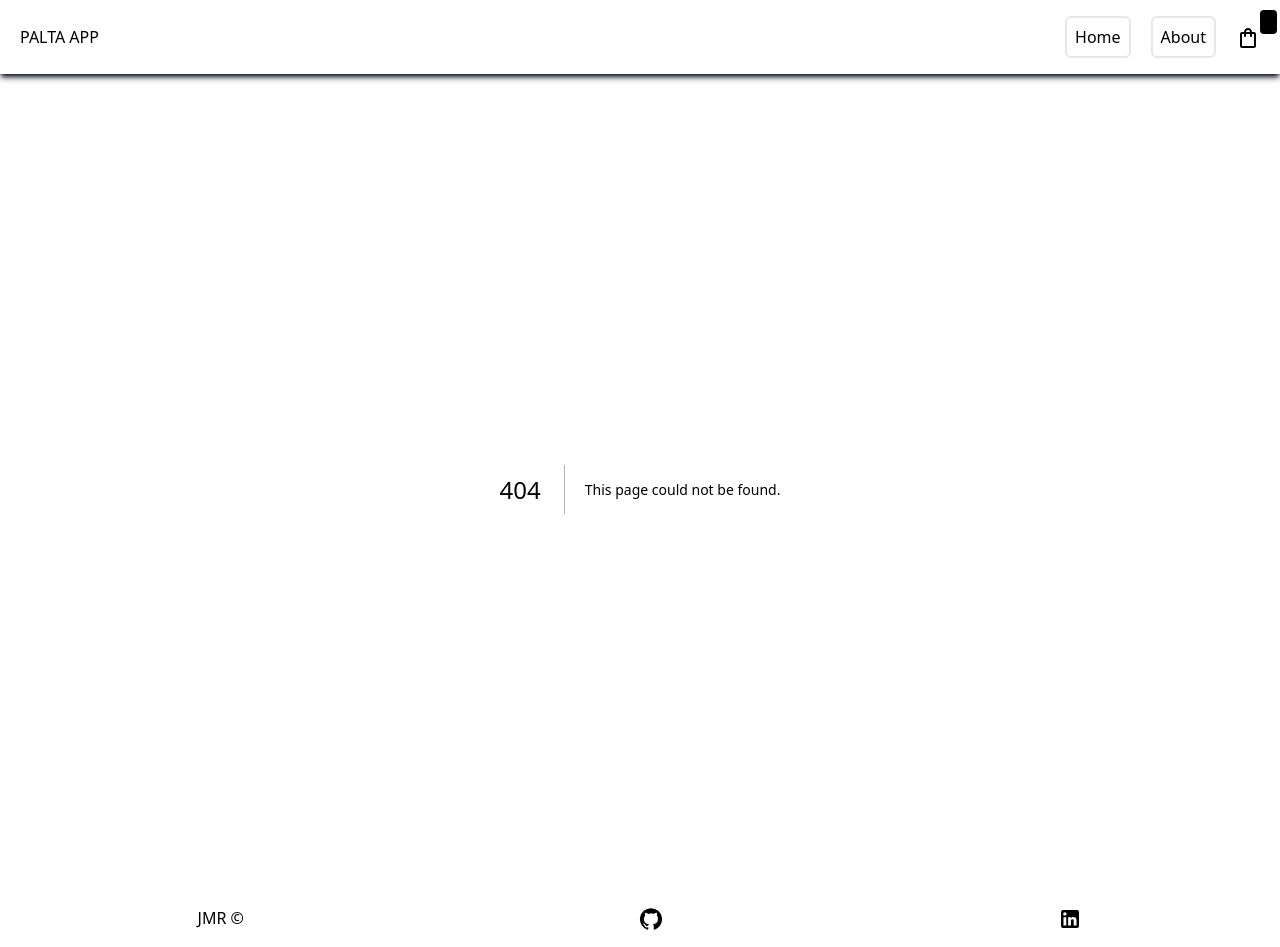
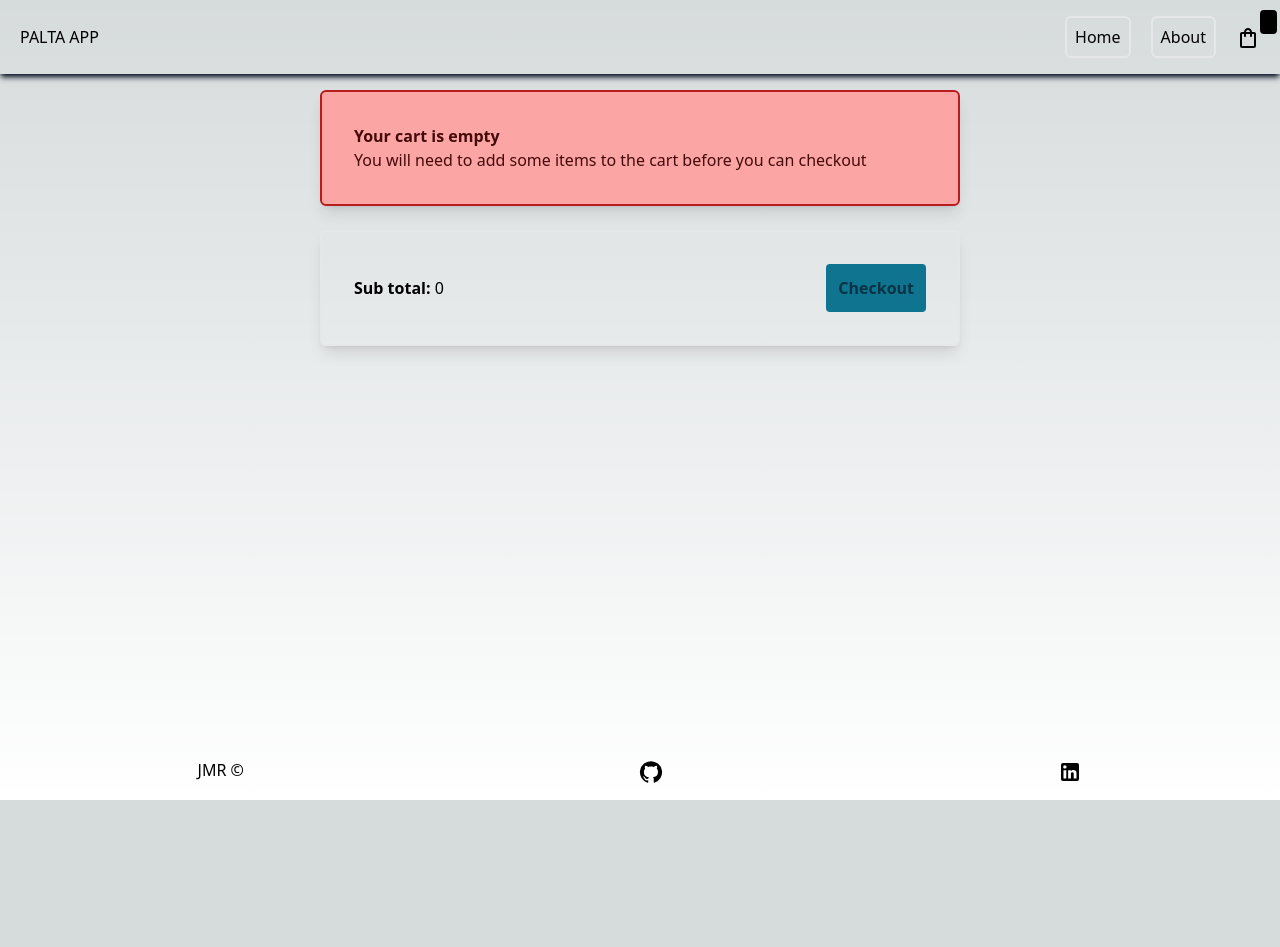
Before and after one commit to JMRodriguez-work/palta-next, a Next.js app: page /cart in a window 1280 px wide. Before the commit this address had no page. After the commit the page ends 800 px from the top, so only its background shows below. Built offline with nearby package versions, Linux system fonts and the light colour scheme.

Commit message:
UPDATE: Cart functionality - not finished

```diff
--- /dev/null
+++ b/src/components/CartList.tsx
@@ -0,0 +1,20 @@
+import React from 'react'
+
+interface PropsType {
+  isCartNotEmpty: boolean
+  cart: TProduct[]
+}
+
+export function CartList ({ isCartNotEmpty, cart }: PropsType): JSX.Element {
+  return (
+    <section className='w-full items-center justify-center'>
+        {isCartNotEmpty
+          ? <h2>Cart not empty</h2>
+          : <div className='flex flex-col p-8 border-2 rounded-md shadow-lg bg-red-300 border-red-700 text-red-950'>
+              <h2 className='font-semibold'>Your cart is empty</h2>
+              <p>You will need to add some items to the cart before you can checkout</p>
+            </div>
+        }
+    </section>
+  )
+}
--- a/src/components/Navbar.tsx
+++ b/src/components/Navbar.tsx
@@ -1,8 +1,11 @@
 import Link from 'next/link'
 import React from 'react'
 import ShoppingBagOutlinedIcon from '@mui/icons-material/ShoppingBagOutlined'
+import { useSelector } from 'react-redux'
+import type { RootState } from '@/redux/store'
 
 export default function Navbar (): JSX.Element {
+  const cart = useSelector((state: RootState) => state.cart)
   return (
     <nav className='flex py-6 items-center justify-between px-5 shadow-md shadow-slate-900'>
         <h1>PALTA APP</h1>
@@ -20,7 +23,7 @@ export default function Navbar (): JSX.Element {
             <li className='relative cursor-pointer'>
                 <Link href='/cart'>
                         <ShoppingBagOutlinedIcon className='text-4xl' aria-label='cart button' />
-                        <span className='absolute bottom-4 px-1 left-6 bg-black rounded'>0</span>
+                        <span className='absolute bottom-4 px-1 left-6 bg-black rounded'>{cart.length}</span>
                 </Link>
             </li>
         </ul>
--- /dev/null
+++ b/src/pages/cart.tsx
@@ -0,0 +1,25 @@
+import type { RootState } from '@/redux/store'
+import React from 'react'
+import { useSelector } from 'react-redux'
+import Head from 'next/head'
+import { CartList } from '@/components/CartList'
+
+export default function Cart (): JSX.Element {
+  const cart = useSelector((state: RootState) => state.cart)
+  const isCartNotEmpty = cart.length > 0
+  return (
+    <main className='w-2/4 m-auto'>
+        <Head>
+            <title>Cart - Paltas</title>
+            <meta name="description" content="Carrito de compras de Palta App" />
+        </Head>
+        <CartList cart={cart} isCartNotEmpty={isCartNotEmpty} />
+        <section className='w-full mt-6 flex items-center justify-between p-8 border-2 rounded-md shadow-lg'>
+            <h2 className='font-bold'>Sub total: <span className='font-light'>{cart.length}</span></h2>
+            <button className='bg-cyan-700 p-3 rounded text-cyan-950 font-semibold hover:bg-cyan-500 transition-all ease duration-200'>
+              Checkout
+            </button>
+        </section>
+    </main>
+  )
+}
--- a/src/redux/cartReducer.ts
+++ b/src/redux/cartReducer.ts
@@ -7,7 +7,7 @@ const cartReducer = createSlice({
     addToCart (state, action: { payload: TProduct }) {
       const item = action.payload
       const itemInCart = state.find(i => i.id === item.id)
-      if (itemInCart != null) return
+      if (itemInCart != null) return state
       state.push(item)
     }
   }
```
